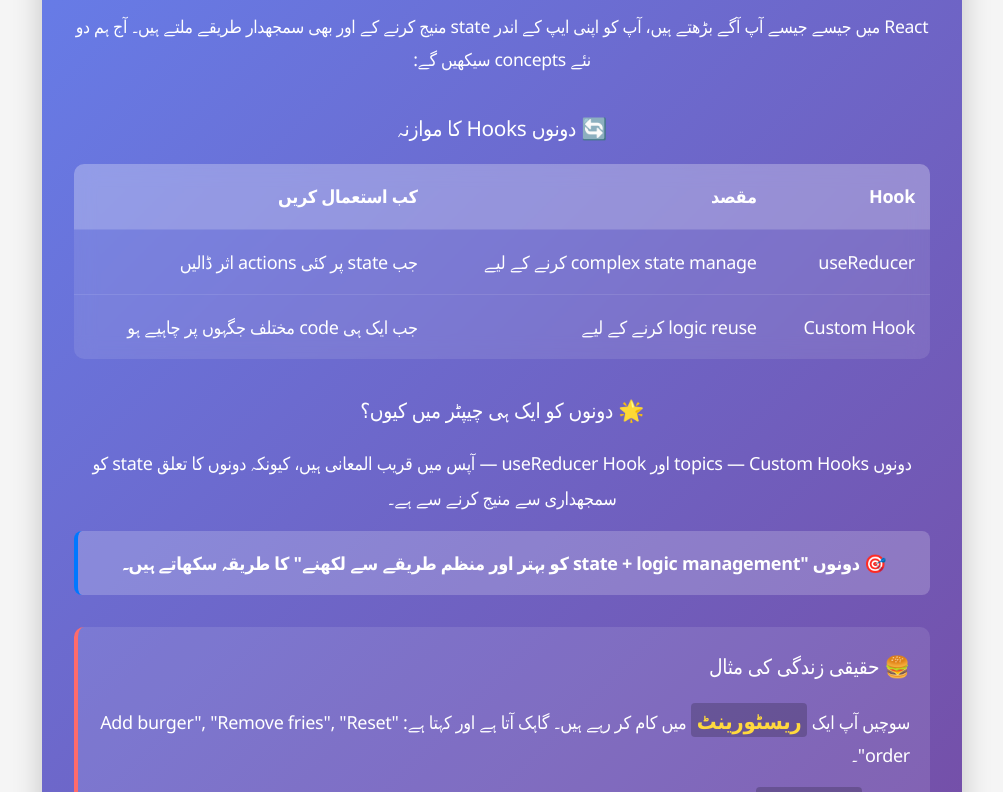
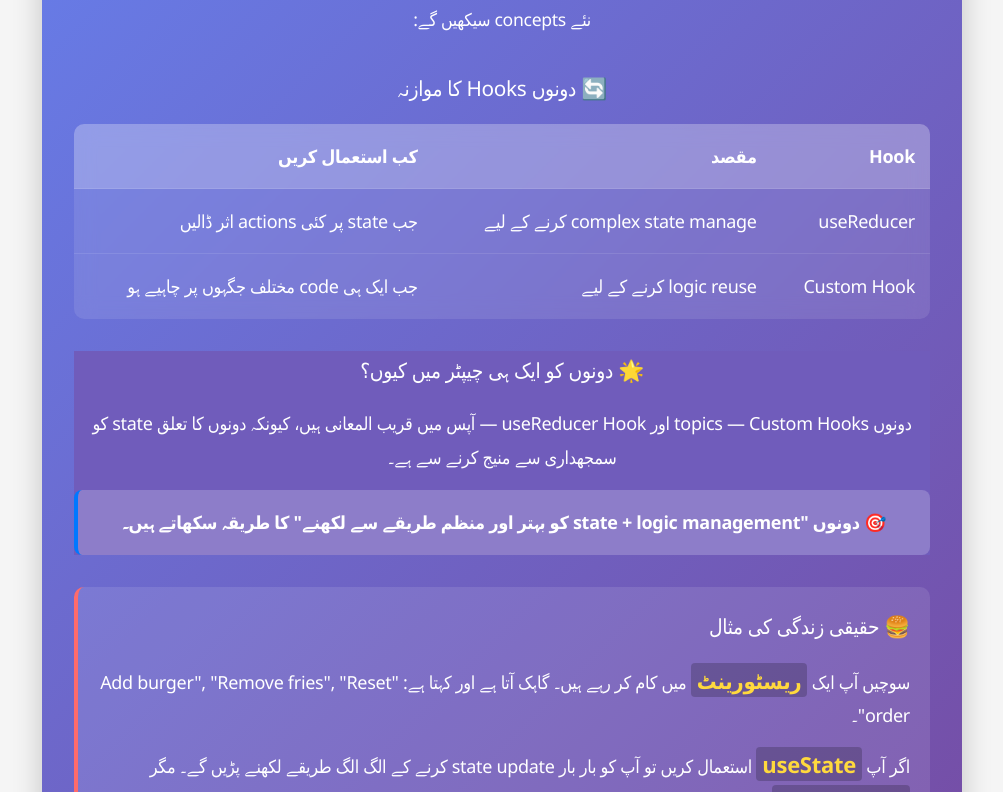
Before and after one commit to mzohaib13d/reacturdu, a React (Vite) app: page /chapter/13 in a window 1280 px wide. Shown: the part 724-1516 px from the top of the page, without its empty margins (138-1141 px from the left). Built offline with nearby package versions, Linux system fonts and the light colour scheme; a web font is replaced by a local one.

Commit message:
Refactor Chapter13 component structure and styles
Added new changes

```diff
--- a/src/components/Chapter13.jsx
+++ b/src/components/Chapter13.jsx
@@ -1443,7 +1443,7 @@ export default function App() {
   return (
     <div className="chapter-container urdu-text">
       <div className="chapter-header">
-        <h1 className="chapter-title2 text-break">
+        <h1 className="chapter-title text-break">
           📚 چيپٹر نمبر 13 – Advanced Hooks: useReducer & Custom Hooks
         </h1>
         <p className="chapter-subtitle2 text-break">
@@ -1480,7 +1480,7 @@ export default function App() {
             </div>
           </div>
 
-                    <div className="benefits-section">
+                    <div className="benefits-section" style={ {backgroundColor: "#705CBB" }}>
             <h4>🌟 دونوں کو ایک ہی چیپٹر میں کیوں؟</h4>
             <p>دونوں topics — Custom Hooks اور useReducer Hook — آپس میں قریب المعانی ہیں، کیونکہ دونوں کا تعلق state کو سمجھداری سے منیج کرنے سے ہے۔</p>
             <div className="highlight-text">
```
